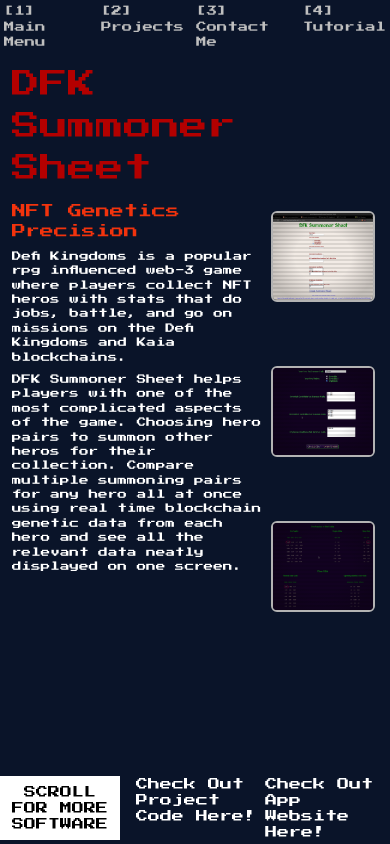
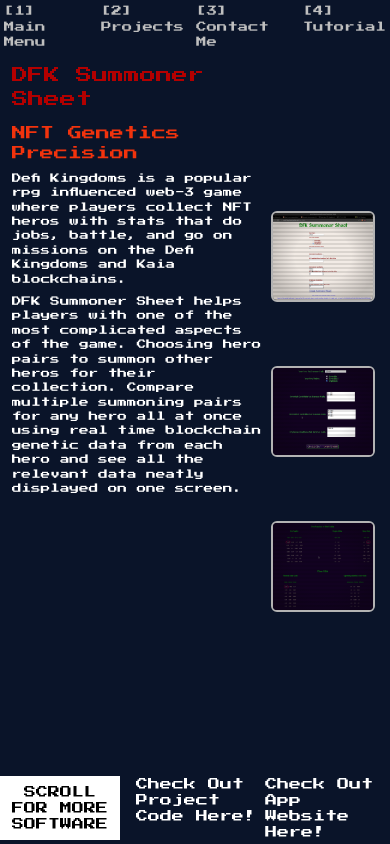
Before and after one commit to Sc1entifik/PortfolioSite, a Next.js app: page /projects in a window 390 px wide. Built offline with nearby package versions, Linux system fonts and the light colour scheme.

Commit message:
Changed name of projectTitleAndDescription.tsx to projectDetails. I also abstracted it's parts away into modular functional components

```diff
--- /dev/null
+++ b/src/app/projects/components/projectDetails/descriptionHeader.tsx
@@ -0,0 +1,14 @@
+export default function DescriptionHeader({descriptionHeader}: {descriptionHeader: string}) {
+	return <h2 className="
+		text-projects-headerRed
+		text-sm
+		xs:text-base
+		sm:text-lg
+		md:text-xl
+		lg:text-2xl
+		xl:text-3xl
+		2xl:text-4xl
+	">
+		{descriptionHeader}
+	</h2>
+}
--- /dev/null
+++ b/src/app/projects/components/projectDetails/descriptionParagraph.tsx
@@ -0,0 +1,17 @@
+export default function DescriptionParagraph({paragraph}: {paragraph: string}) {
+	return <p className="
+		text-projects-white
+		my-2
+		2xl:mb-8
+		text-[.6rem]
+		xs:text-[.67rem]
+		sm:text-sm
+		md:text-base
+		lg:text-lg
+		xl:text-xl
+		2xl:text-2xl
+	">
+		{paragraph}
+	</p>
+
+}
--- /dev/null
+++ b/src/app/projects/components/projectDetails/projectDetails.tsx
@@ -0,0 +1,20 @@
+import DescriptionHeader from "./descriptionHeader";
+import DescriptionParagraph from "./descriptionParagraph";
+import TitleHeader from "./titleHeader";
+
+export default function ProjectDetails({title, descriptionHeader, description} : {title : string, descriptionHeader: string, description: string}) {
+
+	return (
+		<div className="flex flex-col w-[70%] gap-y-3">
+			<TitleHeader title={title}/>
+
+			<div>
+				<DescriptionHeader descriptionHeader={descriptionHeader}/>
+				{
+					description.split("\\n")
+					.map((paragraph, i) => <DescriptionParagraph key={i} paragraph={paragraph}/>)
+				}
+			</div>
+		</div>
+	);
+}
--- /dev/null
+++ b/src/app/projects/components/projectDetails/titleHeader.tsx
@@ -0,0 +1,11 @@
+export default function TitleHeader({title}: {title: string}) {
+	return <h1 className="
+		text-projects-titleRed
+		text[1.75rem]
+		xs:text-3xl
+		sm:text-6xl
+		lg:text-7xl
+		xl:text-[5rem]
+		2xl:text-[5.5rem]
+	">{title}</h1>
+}
--- a/src/app/projects/components/projectTitleAndDescription.tsx
+++ /dev/null
@@ -1,51 +0,0 @@
-export default function ProjectTitleAndDescription({title, header, description} : {title : string, header: string, description: string}) {
-
-	return (
-		<div className="flex flex-col w-[70%] gap-y-3">
-			<h1 className="
-				text-projects-titleRed
-				text-[1.75rem]
-				xs:text-3xl
-				sm:text-6xl
-				lg:text-7xl
-				xl:text-[5rem]
-				2xl:text-5.5xl
-				">
-				{title}
-			</h1>
-			<div>
-				<h2 className="
-					text-projects-headerRed
-					text-sm
-					xs:text-base
-					sm:text-lg
-					md:text-xl
-					lg:text-2xl
-					xl:text-3xl
-					2xl:text-4xl
-					">
-					{header}
-				</h2>
-				{
-					description.split("\\n")
-					.map((paragrahs, i) =>
-						<p
-							key={i}
-							className="
-							text-projects-white
-							my-2
-							2xl:mb-8
-							text-[.6rem]
-							xs:text-[.67rem]
-							sm:text-sm
-							md:text-base
-							lg:text-lg
-							xl:text-xl
-							2xl:text-2xl"
-							>{ paragrahs }</p>
-					)
-				}
-			</div>
-		</div>
-	);
-}
--- a/src/app/projects/page.tsx
+++ b/src/app/projects/page.tsx
@@ -3,7 +3,7 @@
 import { useEffect } from "react";
 import ProjectImages from "./components/projectImages";
 import ProjectResources from "./components/projectLinks";
-import ProjectTitleAndDescription from "./components/projectTitleAndDescription";
+import ProjectDetails from "./components/projectDetails/projectDetails";
 
 export default function Projects() {
 	useEffect(() => {
@@ -20,9 +20,9 @@ export default function Projects() {
 	return (
 		<div className="flex flex-col flex-1 items-center justify-between gap-3 h-full w-full">
 				<div className="flex grow mx-3 max-w-[1536px]">
-					<ProjectTitleAndDescription
+					<ProjectDetails
 						title="DFK Summoner Sheet"
-						header="NFT Genetics Precision"
+						descriptionHeader="NFT Genetics Precision"
 						description="Defi Kingdoms is a popular rpg influenced web-3 game where players collect NFT heros with stats that do jobs, battle, and go on missions on the Defi Kingdoms and Kaia blockchains.\nDFK Summoner Sheet helps players with one of the most complicated aspects of the game. Choosing hero pairs to summon other heros for their collection. Compare multiple summoning pairs for any hero all at once using real time blockchain genetic data from each hero and see all the relevant data neatly displayed on one screen."
 					/>
 					<ProjectImages imagePath2="/images/entryForm2.png" imagePath1="/images/SummonerSheetEntry.png" imagePath3="/images/summonSheet2.png"/>
```
